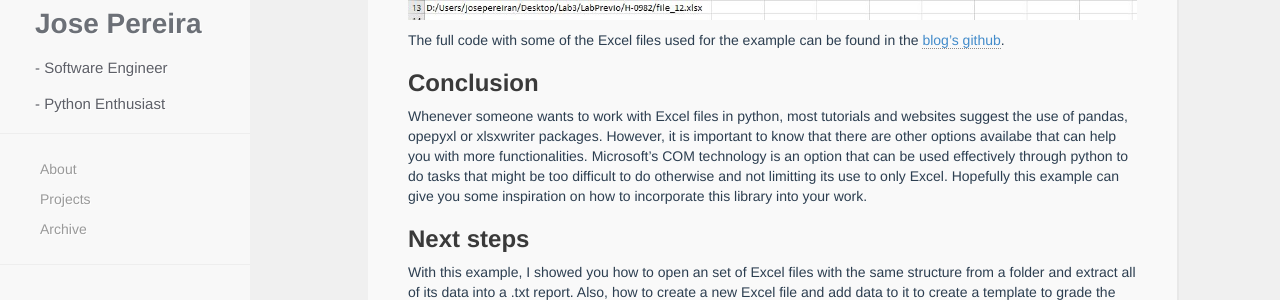
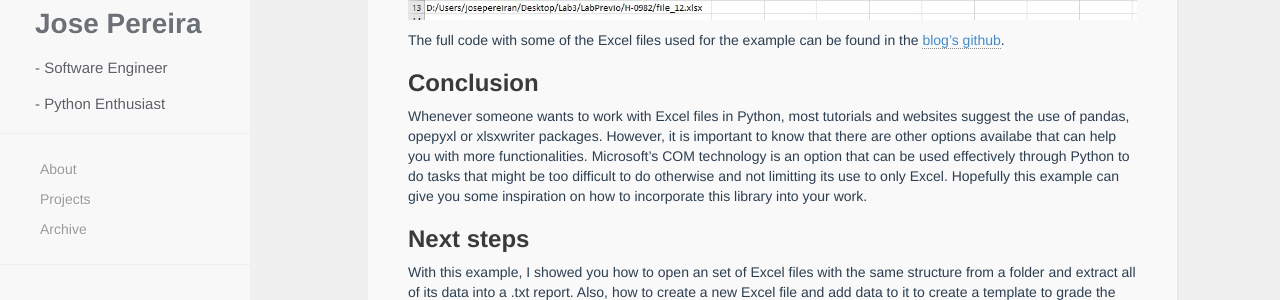
Before and after one commit to jpereiran/jpereiran.github.io, a Jekyll site: the page built from _posts/2019-06-14-Excel-automation-with-pywin32.markdown, in a window 1280 px wide and 900 px high, scrolled down 4847 px. Shown: the part 170-470 px from the top of the window. Built offline with Jekyll 4.4.1, drawn with Linux system fonts in a browser that asks for light colours; nearby versions of some CDN libraries; comment, search, counter and statistics services are not loaded; some of the changed text lies outside the part shown.

```diff
--- a/_posts/2019-06-14-Excel-automation-with-pywin32.markdown
+++ b/_posts/2019-06-14-Excel-automation-with-pywin32.markdown
@@ -15,13 +15,13 @@ In order to reduce all this process of grading files, I decided that I'll use Py
 
 ### Introduction
 
-Python has many options for working with Excel files (pandas, openpyxL, xlsxwriter, etc). However, there is another option to work directly with the functionalites of Windows OS programs called “Python for Windows Extensions” also known as pywin32. With this package, you can easily access Window’s Component Object Model (COM) and control Microsoft applications via python.
+Python has many options for working with Excel files (pandas, openpyxL, xlsxwriter, etc). However, there is another option to work directly with the functionalites of Windows OS programs called “Python for Windows Extensions” also known as pywin32. With this package, you can easily access Window’s Component Object Model (COM) and control Microsoft applications via Python.
 
 ##### What is COM?
 
 The Microsoft Component Object Model (COM) is a platform-independent, distributed, object-oriented system for creating binary software components that can interact. COM is the foundation technology for Microsoft's OLE (compound documents), ActiveX (Internet-enabled components), as well as others that allows us to control Windows applications from another program.
 
-With the use of this technology, pywin32 allows us to interact with COM objects and do almost anything that a Microsoft Application can do with some python code.
+With the use of this technology, pywin32 allows us to interact with COM objects and do almost anything that a Microsoft Application can do with some Python code.
 
 ### Getting started
 
@@ -210,7 +210,7 @@ And a template for grading each of the students with the path to each of the fil
 The full code with some of the Excel files used for the example can be found in the [blog's github](https://github.com/jpereiran/jpereiran-blog/tree/master/code/pywin32/excel).
 
 ### Conclusion
-Whenever someone wants to work with Excel files in python, most tutorials and websites suggest the use of pandas, opepyxl or xlsxwriter packages. However, it is important to know that there are other options availabe that can help you with more functionalities. Microsoft’s COM technology is an option that can be used effectively through python to do tasks that might be too difficult to do otherwise and not limitting its use to only Excel. Hopefully this example can give you some inspiration on how to incorporate this library into your work.
+Whenever someone wants to work with Excel files in Python, most tutorials and websites suggest the use of pandas, opepyxl or xlsxwriter packages. However, it is important to know that there are other options availabe that can help you with more functionalities. Microsoft’s COM technology is an option that can be used effectively through Python to do tasks that might be too difficult to do otherwise and not limitting its use to only Excel. Hopefully this example can give you some inspiration on how to incorporate this library into your work.
 
 ### Next steps
 With this example, I showed you how to open an set of Excel files with the same structure from a folder and extract all of its data into a .txt report. Also, how to create a new Excel file and add data to it to create a template to grade the different questions in each of the files.
```
